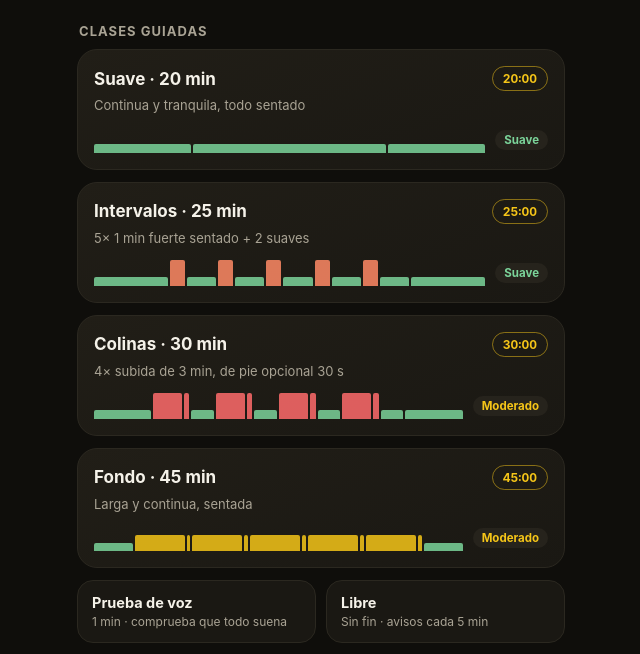
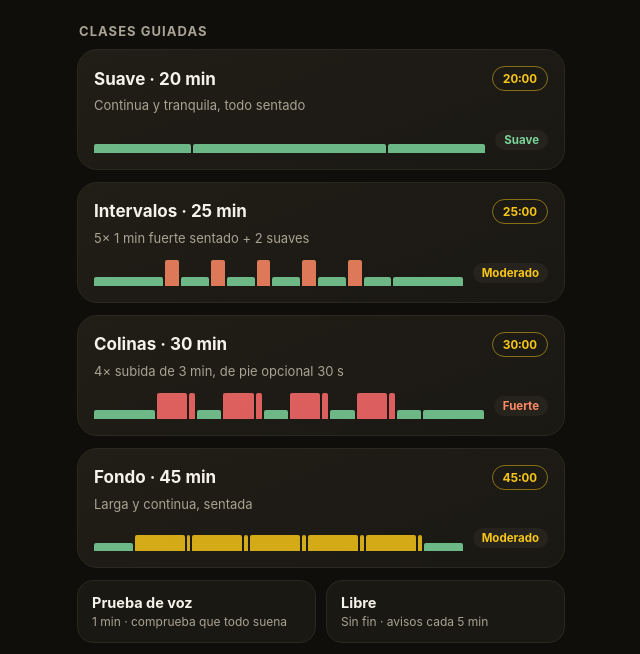
Before and after one commit to betoboga/cardio-bici-preview, a plain HTML site: page index.html in a window 1280 px wide. Shown: the part 97-751 px from the top of the page, without its empty margins (319-959 px from the left). Drawn offline with Linux system fonts and the light colour scheme.

Commit message:
Add level property to guided sessions in index.html

```diff
--- a/index.html
+++ b/index.html
@@ -298,12 +298,12 @@ const CUE_POSTURA = 'Si quieres, cambia de postura treinta segundos. Levántate
 const CUE_CALMA = 'Siéntate con suavidad si estabas de pie. Baja la resistencia y el ritmo poco a poco, sin detenerte de golpe. Si notas dolor, mareo o malestar inusual, para el ejercicio.';
 const CUE_SENTADO30 = 'Sigue sentado. Mantén el ritmo y la resistencia; treinta segundos.';
 const GUIDED = [
- { name:'Suave · 20 min', builtin:true, desc:'Continua y tranquila, todo sentado', segs:[
+ { name:'Suave · 20 min', builtin:true, lvl:1, desc:'Continua y tranquila, todo sentado', segs:[
    G('Calentamiento', 300, 'Empezamos sentados, resistencia baja, subiendo el ritmo poco a poco. Cinco minutos de calentamiento.'),
    G('Cómodo', 600, 'Sentado, ritmo cómodo: puedes mantener una conversación. Diez minutos.'),
    G('Vuelta a la calma', 300, CUE_CALMA + ' Cinco minutos.')]
  },
- { name:'Intervalos · 25 min', builtin:true, desc:'5× 1 min fuerte sentado + 2 suaves', segs:[
+ { name:'Intervalos · 25 min', builtin:true, lvl:2, desc:'5× 1 min fuerte sentado + 2 suaves', segs:[
    G('Calentamiento', 300, 'Calentamiento cinco minutos, sentado, resistencia baja, en progresión.'),
    G('Fuerte 1', 60, CUE_FUERTE), G('Suave 1', 120, CUE_RECUPERA),
    G('Fuerte 2', 60, CUE_FUERTE), G('Suave 2', 120, CUE_RECUPERA),
@@ -312,7 +312,7 @@ const GUIDED = [
    G('Fuerte 5', 60, CUE_FUERTE), G('Suave 5', 120, CUE_RECUPERA),
    G('Vuelta a la calma', 300, CUE_CALMA + ' Cinco minutos.')]
  },
- { name:'Colinas · 30 min', builtin:true, desc:'4× subida de 3 min, de pie opcional 30 s', segs:[
+ { name:'Colinas · 30 min', builtin:true, lvl:3, desc:'4× subida de 3 min, de pie opcional 30 s', segs:[
    G('Calentamiento', 300, 'Calentamiento cinco minutos, sentado, suave y progresivo.'),
    G('Subida 1', 150, CUE_SUBIDA), G('De pie opcional 1', 30, CUE_DEPIE, true), G('Llano 1', 120, CUE_RECUPERA),
    G('Subida 2', 150, CUE_SUBIDA), G('De pie opcional 2', 30, CUE_DEPIE, true), G('Llano 2', 120, CUE_RECUPERA),
@@ -320,7 +320,7 @@ const GUIDED = [
    G('Subida 4', 150, CUE_SUBIDA), G('De pie opcional 4', 30, CUE_DEPIE, true), G('Llano 4', 120, CUE_RECUPERA),
    G('Vuelta a la calma', 300, CUE_CALMA + ' Cinco minutos.')]
  },
- { name:'Fondo · 45 min', builtin:true, desc:'Larga y continua, sentada', segs:[
+ { name:'Fondo · 45 min', builtin:true, lvl:2, desc:'Larga y continua, sentada', segs:[
    G('Calentamiento', 300, 'Calentamiento cinco minutos, sentado, suave y progresivo.'),
    G('Continuo 1', 390, 'Sentado, ritmo moderado y constante; puedes hablar pero no cantar.'),
    G('Postura 1', 30, CUE_POSTURA, true),
@@ -362,8 +362,9 @@ const LVLH = {1:34, 2:62, 3:100}, LVLC = {1:'#7bd49a', 2:'#f5c518', 3:'#ff8a65'}
 function segColor(r){ return r.climb ? '#ff6b6b' : LVLC[r.lvl]; }
 function segHeight(r){ return r.climb ? 100 : LVLH[r.lvl]; }
 function sessLevel(s){
+  if(s.lvl) return s.lvl;
   let acc = 0, tot = 0;
-  s.segs.forEach(g => { const r = segLevel(g); acc += (r.climb ? 3 : r.lvl)*g.secs; tot += g.secs; });
+  s.segs.forEach(g => { if(/calent|calma/i.test(g.name||'')) return; const r = segLevel(g); acc += (r.climb ? 3 : r.lvl)*g.secs; tot += g.secs; });
   const avg = tot ? acc/tot : 1;
   return avg < 1.6 ? 1 : avg < 2.3 ? 2 : 3;
 }
```
